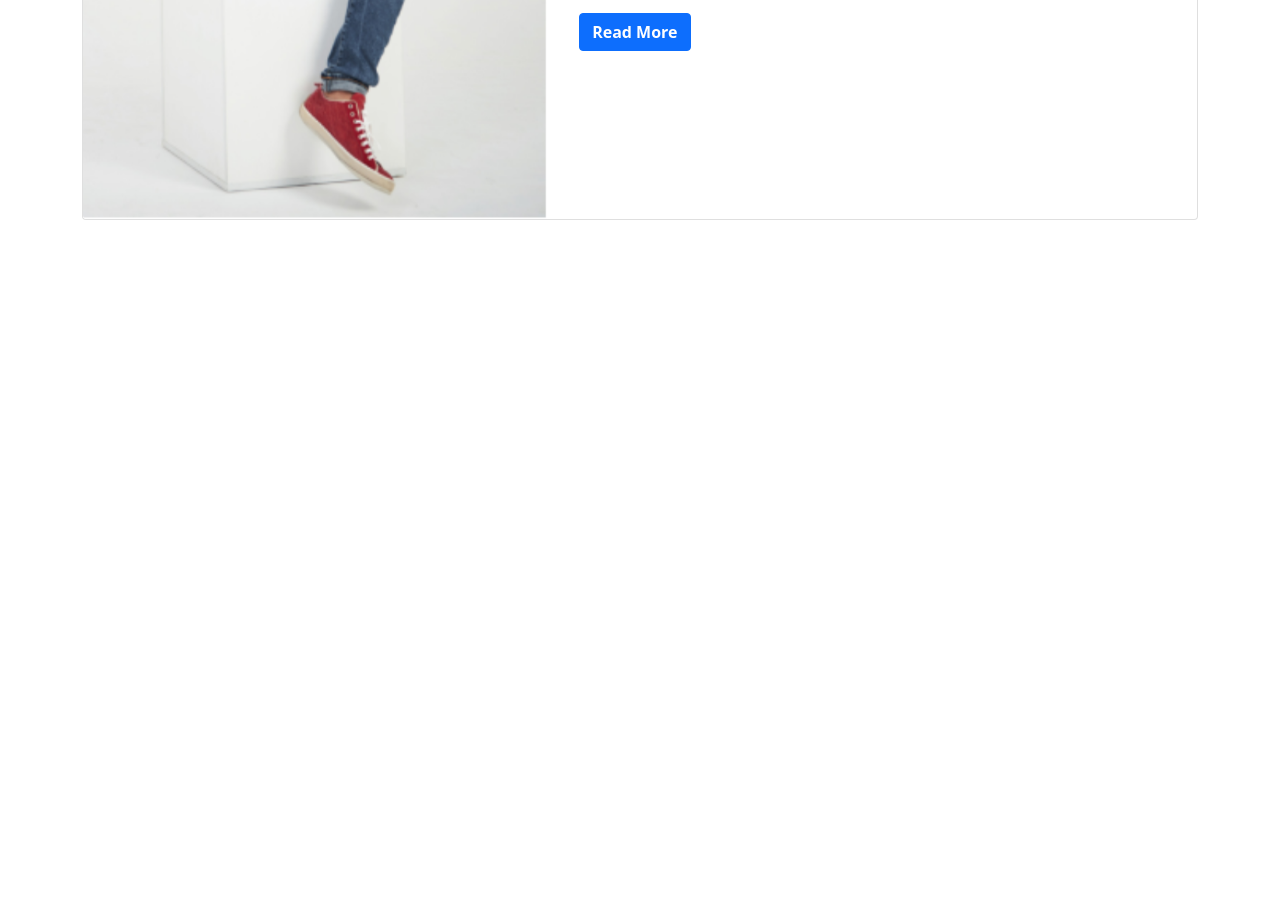
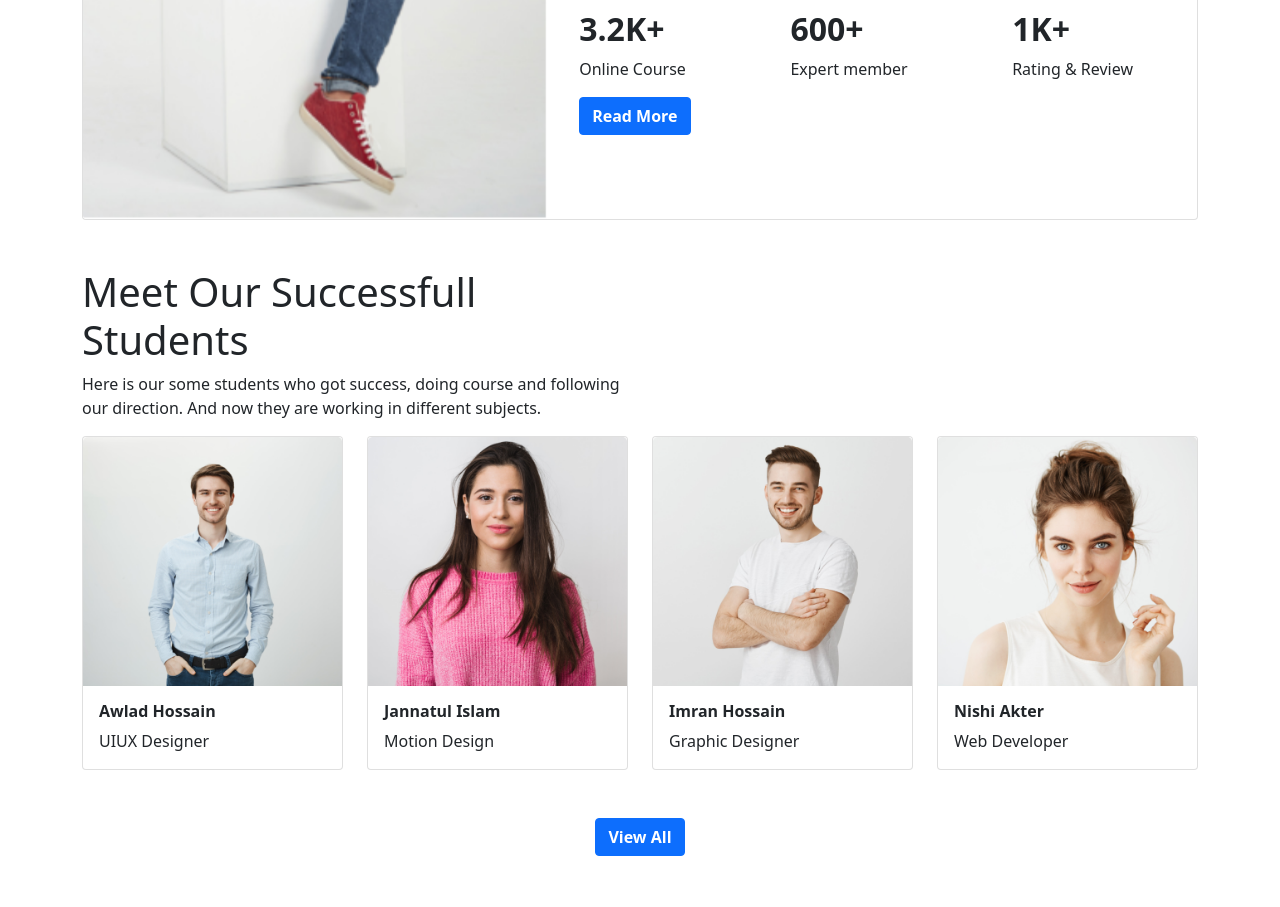
Before and after one commit to zami26/assignment-no.3, a plain HTML site: page index.html in a window 1280 px wide. Shown: the part 2073-2980 px from the top of the page. Before the commit the page ends 2341 px from the top, so only its background shows below. Drawn offline with nearby package versions, Linux system fonts and the light colour scheme.

Commit message:
students success done

```diff
--- a/index.html
+++ b/index.html
@@ -264,7 +264,7 @@
                             Institute</h5>
                         <p class="card-text">Online learning involves courses offered by primary institutions that are
                             100% virtual. Online learning, or virtual classes offered over the internet, is contrasted
-                            with traditional courses <span class="d-lg-block d-md-none text-truncate">taken in a
+                            with traditional courses <span class="d-lg-block d-md-none ">taken in a
                                 brick-and-mortar school building. It is a development in
                                 distance education that expanded in the 1990s
                                 with the spread of the commercial Internet and
@@ -302,6 +302,62 @@
     <!-- explore section ended -->
 
 
+    <!-- student's Success part started -->
+    <section class="container my-5">
+        <div>
+            <h1>Meet Our Successfull <br>
+                Students</h1>
+            <p>Here is our some students who got success, doing course and following <br> our direction. And now they
+                are
+                working in different subjects. </p>
+        </div>
+        <div class="row">
+            <div class="col-lg-3">
+                <div class="card">
+                    <img src="images/student/student-1.png" class="card-img-top" alt="...">
+                    <div class="card-body">
+                        <h6 class="fw-bold">Awlad Hossain</h6>
+                        <p class="card-text">UIUX Designer</p>
+                    </div>
+                </div>
+            </div>
+            <div class="col-lg-3">
+                <div class="card">
+                    <img src="images/student/student-2.png" class="card-img-top" alt="...">
+                    <div class="card-body">
+                        <h6 class="fw-bold">Jannatul Islam
+                        </h6>
+                        <p class="card-text">Motion Design</p>
+                    </div>
+                </div>
+            </div>
+            <div class="col-lg-3">
+                <div class="card">
+                    <img src="images/student/student-3.png" class="card-img-top" alt="...">
+                    <div class="card-body">
+                        <h6 class="fw-bold">Imran Hossain
+                        </h6>
+                        <p class="card-text">Graphic Designer</p>
+                    </div>
+                </div>
+            </div>
+            <div class="col-lg-3">
+                <div class="card">
+                    <img src="images/student/student-4.png" class="card-img-top" alt="...">
+                    <div class="card-body">
+                        <h6 class="fw-bold">Nishi Akter
+                        </h6>
+                        <p class="card-text">Web Developer</p>
+                    </div>
+                </div>
+            </div>
+        </div>
+        <div class="d-flex justify-content-center">
+            <button class="btn btn-primary fw-bold my-5 ">View All</button>
+        </div>
+    </section>
+    <!-- student's Success part ended -->
+
 
     <!-- last tag in body  -->
     <script src="https://cdn.jsdelivr.net/npm/bootstrap@5.0.2/dist/js/bootstrap.bundle.min.js"
```
